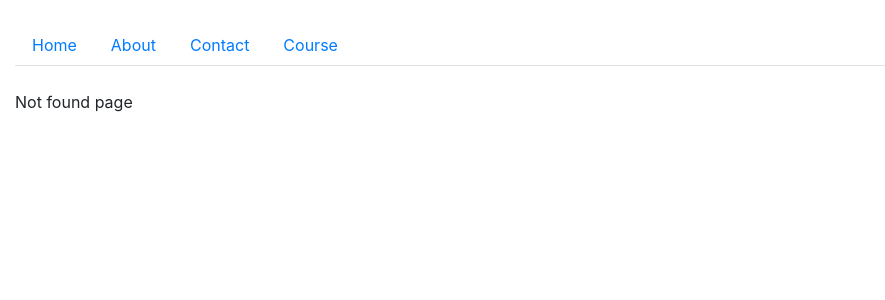
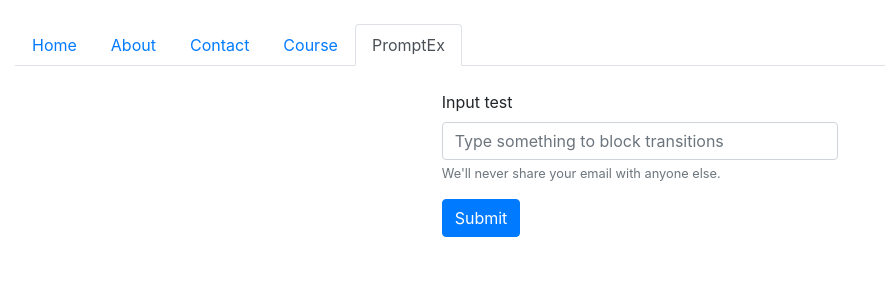
Before and after one commit to linhchingo/reactJSRepo, a React (Create React App) app: page /promptEx in a window 1280 px wide. Before the commit this address had no page. Shown: the top 300 px of the page, without its empty margins (0-885 px from the left). Built offline with nearby package versions, Linux system fonts and the light colour scheme.

Commit message:
promt.....

```diff
--- a/src/Components/Menu.js
+++ b/src/Components/Menu.js
@@ -29,7 +29,8 @@ export default class Menu extends Component {
             { exact: true, to: '/', name: 'Home' },
             { exact: false, to: '/about', name: 'About' },
             { exact: false, to: '/contact', name: 'Contact' },
-            { exact: false, to: '/course', name: 'Course' }
+            { exact: false, to: '/course', name: 'Course' },
+            { exact: false, to: '/promptEx', name: 'PromptEx' },
         ]
 
         return (
--- /dev/null
+++ b/src/Components/PromptEx.js
@@ -0,0 +1,49 @@
+import React, { Component } from 'react'
+
+export default class PromptEx extends Component {
+    constructor(props) {
+        super(props);
+        this.state = { value: '' };
+
+        this.handleChange = this.handleChange.bind(this)
+    }
+
+    handleChange(event) {
+        this.setState({
+            value: event.target.value
+        })
+    }
+
+    handleSubmit = (event) => {
+        this.setState({
+            value
+        })
+    }
+
+    render() {
+
+        return (
+            <div className="row justify-content-md-center">
+                <div className="col-md-4">
+                    <form>
+                        <div className="form-group">
+                            <label htmlFor="exampleInputEmail1">Input test</label>
+                            <input
+                                type="text"
+                                className="form-control"
+                                id="exampleInputEmail1"
+                                aria-describedby="emailHelp"
+                                placeholder="Type something to block transitions"
+                                value={this.state.value}
+                                onChange={this.handleChange}
+                            />
+                            <small id="emailHelp" className="form-text text-muted">We'll never share your email with anyone else.</small>
+                        </div>
+                        <button type="submit" className="btn btn-primary">Submit</button>
+                    </form>
+
+                </div>
+            </div>
+        )
+    }
+}
```
Also changed, not shown: src/Route-config.js (+6 -1 lines).
